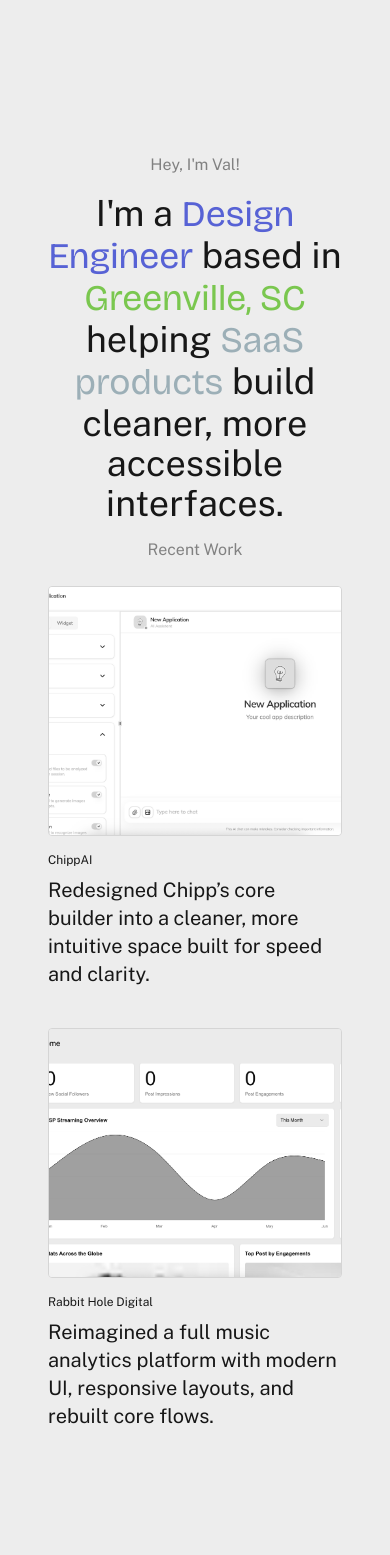
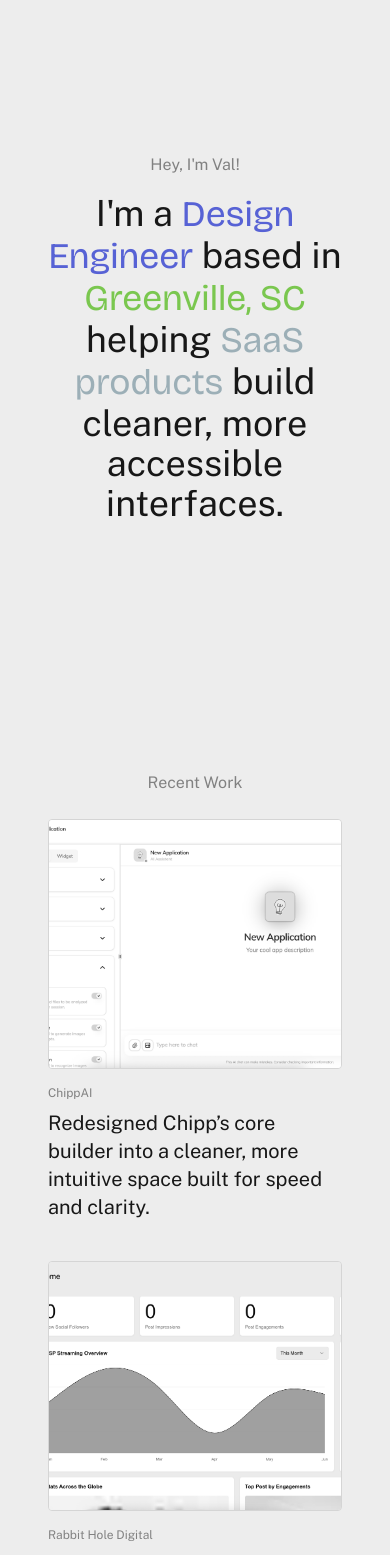
Before and after one commit to ValentinaValverde/valentina-valverde-2, a Next.js app: page / in a window 390 px wide. Shown: the top 1555 px of the page. Before the commit the page ends 1446 px from the top, so only its background shows below. Built offline with nearby package versions, Linux system fonts and the light colour scheme.

Commit message:
layout adjustment to work with mobile views

```diff
--- a/app/page.tsx
+++ b/app/page.tsx
@@ -3,7 +3,7 @@ import FeaturedWork from '@/components/FeaturedWork';
 
 export default function Home() {
   return (
-    <div>
+    <div className="space-y-24">
       <Header />
       <FeaturedWork />
     </div>
--- a/components/Card.tsx
+++ b/components/Card.tsx
@@ -21,7 +21,7 @@ export default function Card({
         />
 
         <div className="space-y-2 my-4">
-          <p className="text-xs">{title}</p>
+          <p className="text-xs opacity-50">{title}</p>
           <p className="text-xl">{subtitle}</p>
         </div>
       </a>
--- a/components/FeaturedWork.tsx
+++ b/components/FeaturedWork.tsx
@@ -3,7 +3,7 @@ import Card from '@/components/Card';
 
 export default function FeaturedWork() {
   return (
-    <div className="h-[75vh] flex flex-col items-center justify-center">
+    <div>
       <p className="opacity-50 text-center mb-6">Recent Work</p>
 
       <div className="grid grid-cols-1 md:grid-cols-2 gap-6">
```
